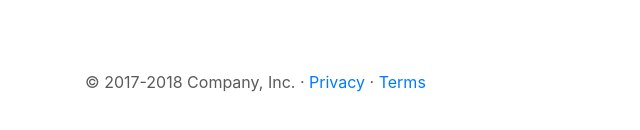
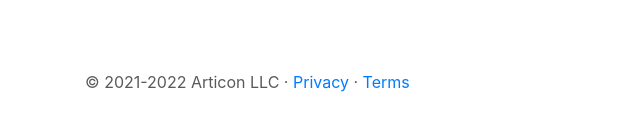
Before and after one commit to Articon-Tech/Articon-Tech.github.io, a plain HTML site: page index.html in a window 1280 px wide. Shown: the part 2714-2844 px from the top of the page, 0-640 px from the left. Drawn offline with nearby package versions, Linux system fonts and the light colour scheme.

Commit message:
Copyright notice update.

```diff
--- a/index.html
+++ b/index.html
@@ -338,7 +338,7 @@
       <footer class="container">
         <p class="float-right"><a href="#">Back to top</a></p>
         <p>
-          &copy; 2017-2018 Company, Inc. &middot;
+          &copy; 2021-2022 Articon LLC &middot;
           <a href="#">Privacy</a> &middot; <a href="#">Terms</a>
         </p>
       </footer>
```
